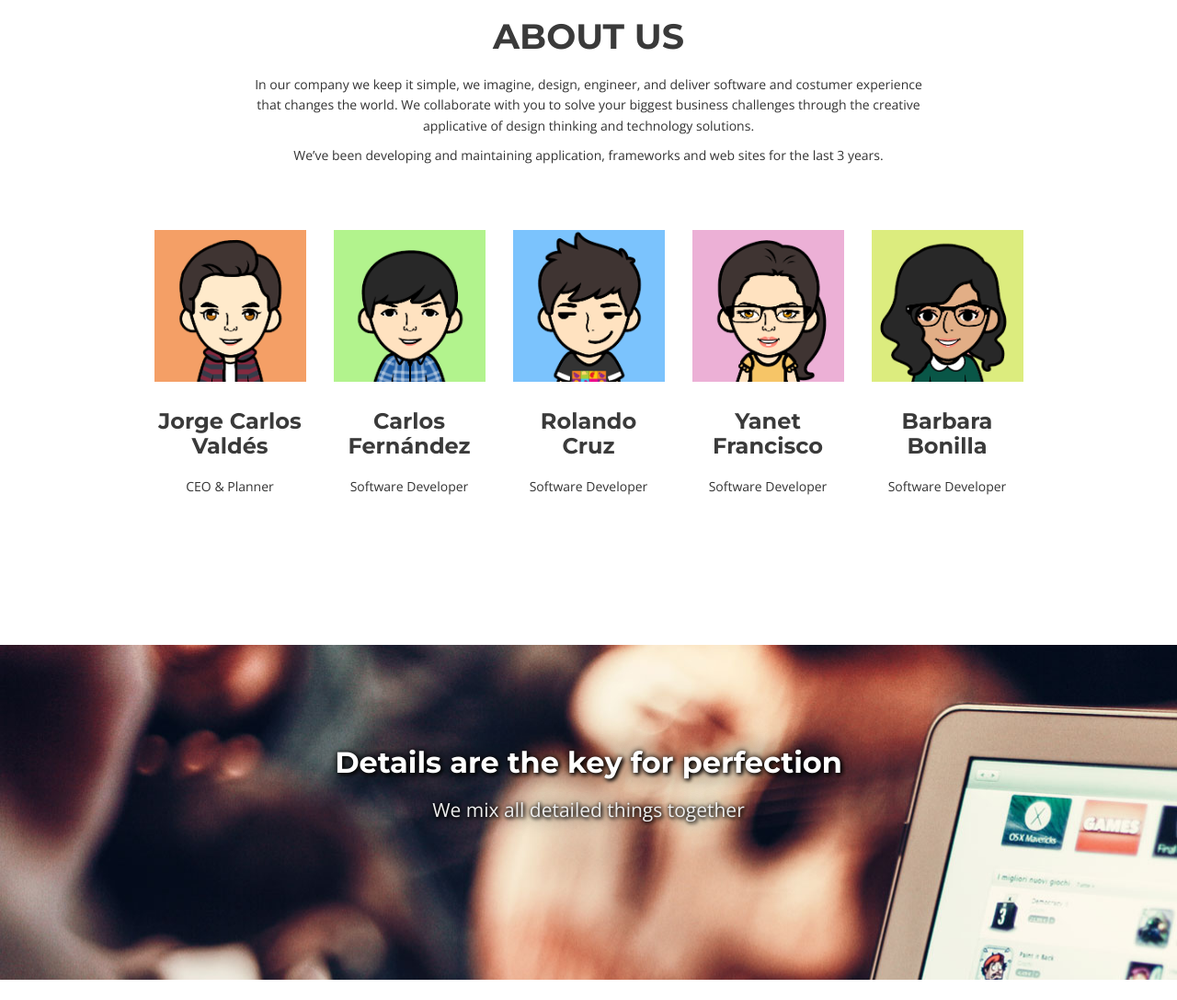
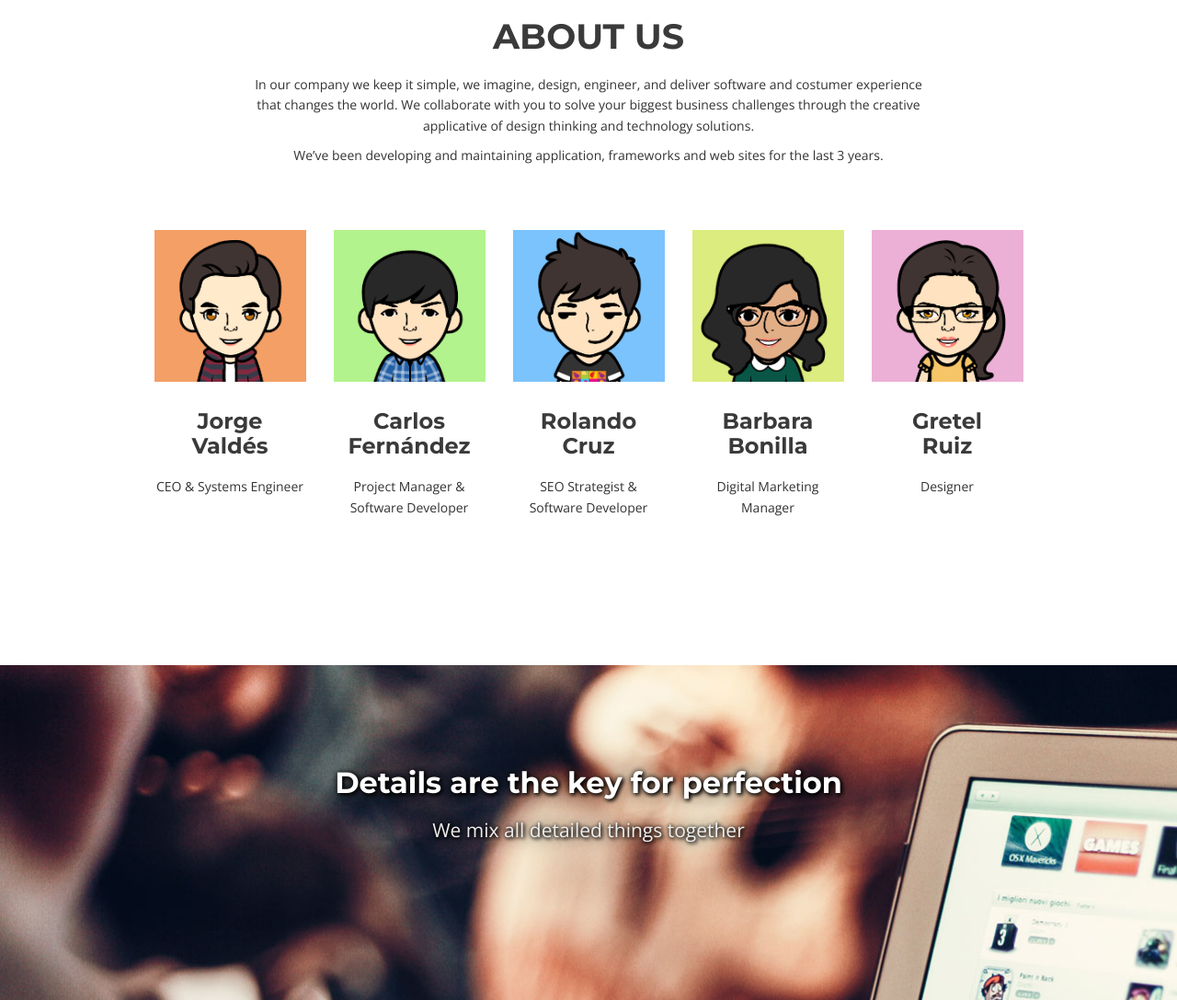
Before and after one commit to carlosds730/TOWPeb, a Django app: page / in a window 1280 px wide. Shown: the part 726-1813 px from the top of the page at 92% size. Run offline with Django 3.2, Linux system fonts and the light colour scheme; some libraries are stand-ins or nearby versions.

Commit message:
Actualizacion

```diff
--- a/templates/index.html
+++ b/templates/index.html
@@ -22,7 +22,7 @@
         window.onload = function update_text() {
             var p = document.getElementById("p_3");
             var date = new Date();
-            p.innerHTML = "Copyright &copy; " + date.getFullYear() + " T.O.W. PEB company. All rights reserved.";
+            p.innerHTML = "Copyright &copy; " + date.getFullYear() + " T.O.W. Peb. All rights reserved.";
         }
     </script>
 </head>
@@ -44,7 +44,7 @@
                     <li><a href="#">Sub menu</a></li>
                     <li><a href="#">Sub menu</a></li>
                 </ul>
-            </li>-->
+            </li> -->
         </ul>
     </div>
     <!-- /dl-menuwrapper -->
@@ -104,9 +104,9 @@
             <div class="col-xs-12 col-sm-2 col-md-2 col-lg-2">
                 <div class="box-team wow bounceInDown" data-wow-delay="0.1s">
                     <img src="{% static "img/team/jc.png" %}" alt="" class="img-responsive"/>
-                    <h4>Jorge Carlos Valdés</h4>
+                    <h4>Jorge <br> Valdés</h4>
 
-                    <p>CEO & Planner</p>
+                    <p>CEO & Systems Engineer</p>
                 </div>
             </div>
             <div class="col-xs-12 col-sm-2 col-md-2 col-lg-2" data-wow-delay="0.5s">
@@ -114,7 +114,7 @@
                     <img src="{% static "img/team/ccharly.png" %}" alt="" class="img-responsive"/>
                     <h4>Carlos Fernández</h4>
 
-                    <p>Software Developer</p>
+                    <p>Project Manager & Software Developer</p>
                 </div>
             </div>
             <div class="col-xs-12 col-sm-2 col-md-2 col-lg-2" data-wow-delay="0.3s">
@@ -122,25 +122,25 @@
                     <img src="{% static "img/team/roly.png" %}" alt="" class="img-responsive"/>
                     <h4>Rolando<br> Cruz</h4>
 
-                    <p>Software Developer</p>
+                    <p>SEO Strategist & Software Developer</p>
                 </div>
             </div>
 
             <div class="col-xs-12 col-sm-2 col-md-2 col-lg-2" data-wow-delay="0.7s">
                 <div class="box-team wow bounceInDown">
-                    <img src="{% static "img/team/yanet.png" %}" alt="" class="img-responsive"/>
-                    <h4>Yanet Francisco</h4>
+                    <img src="{% static "img/team/baby.png" %}" alt="" class="img-responsive"/>
+                    <h4>Barbara Bonilla</h4>
 
-                    <p>Software Developer</p>
+                    <p>Digital Marketing Manager</p>
                 </div>
             </div>
             <div class="col-xs-12 col-sm-2 col-md-2 col-lg-2" data-wow-delay="0.9s">
                 <div class="box-team wow bounceInDown">
-                    <img src="{% static "img/team/baby.png" %}" alt=""
+                    <img src="{% static "img/team/yanet.png" %}" alt=""
                          class="img-responsive"/>
-                    <h4>Barbara Bonilla</h4>
+                    <h4>Gretel <br>Ruiz</h4>
 
-                    <p>Software Developer</p>
+                    <p>Designer</p>
                 </div>
             </div>
             <div class="col-xs-12 col-sm-1 col-md-1 col-lg-1" data-wow-delay="0.9s">
```
